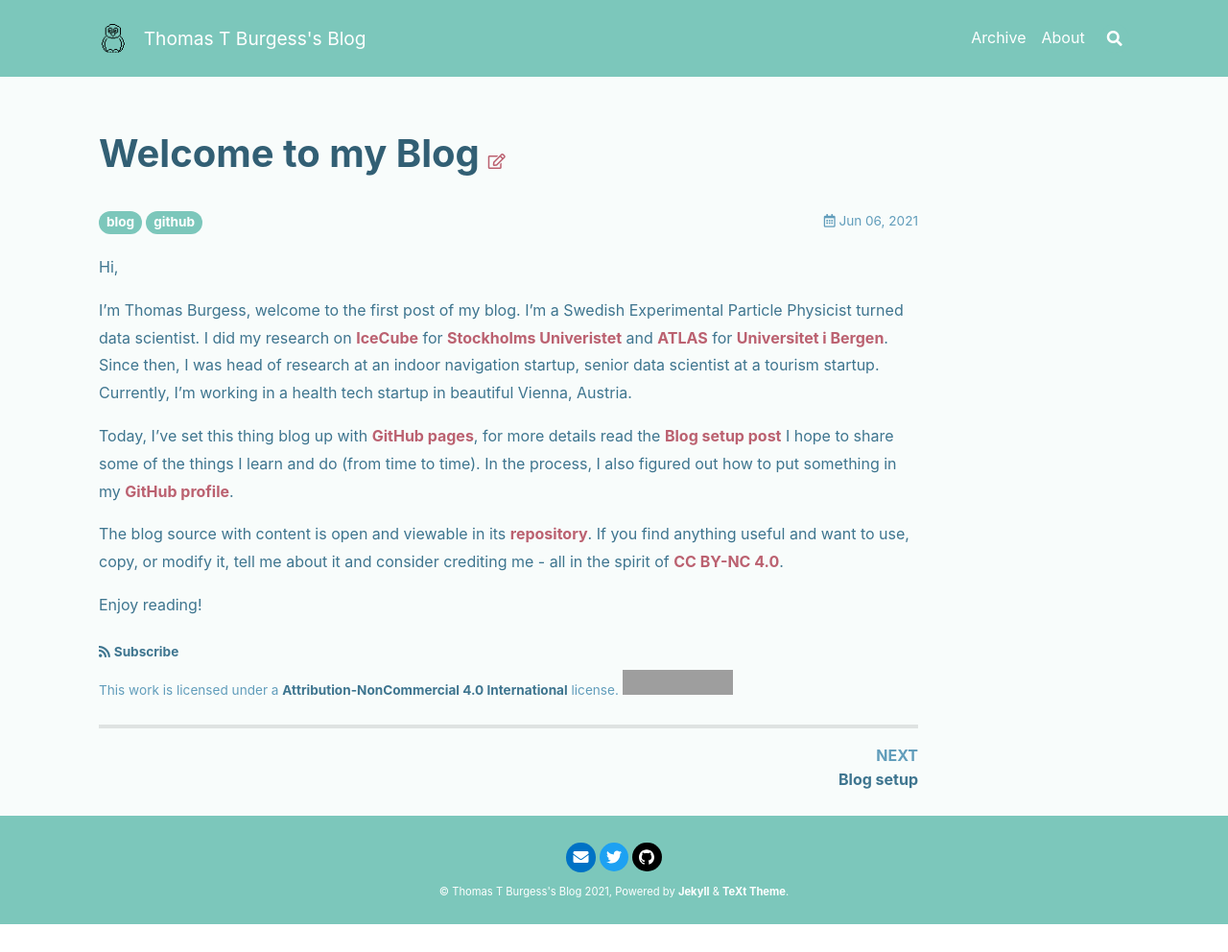
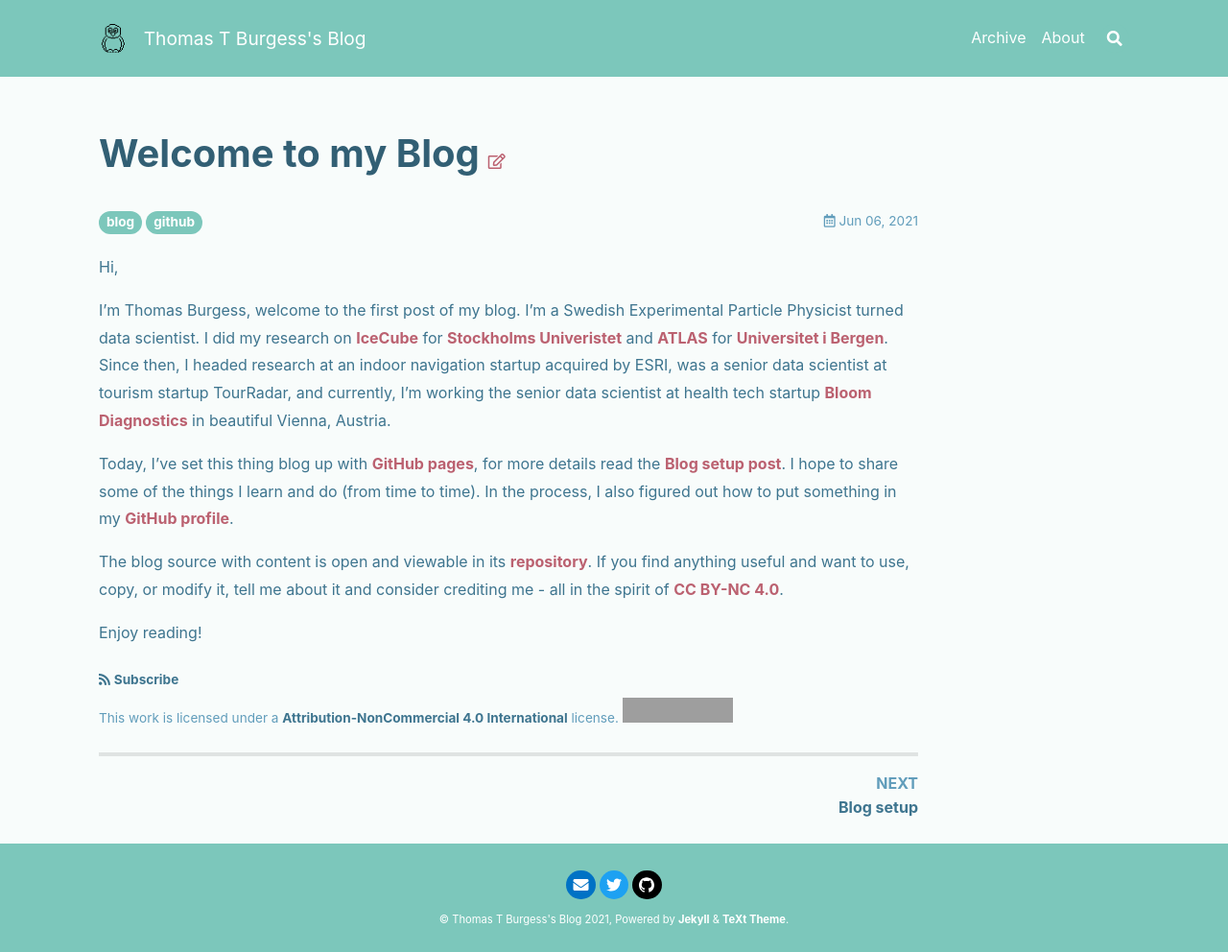
Before and after one commit to thomasburgess/thomasburgess.github.io, a Jekyll site: the page built from _posts/2021-06-06-Welcome-to-my-blog.md, in a window 1280 px wide. Shown: the whole page at 96% size. Built offline with Jekyll 4.4.1, drawn with Linux system fonts in a browser that asks for light colours; nearby versions of some CDN libraries; comment, search, counter and statistics services are not loaded; before the commit the page ends 963 px from its top, so only the background shows below that; grey boxes are pictures that could not be loaded.

Commit message:
Added a link

```diff
--- a/_posts/2021-06-06-Welcome-to-my-blog.md
+++ b/_posts/2021-06-06-Welcome-to-my-blog.md
@@ -12,16 +12,20 @@
 I’m Thomas Burgess, welcome to the first post of my blog.
 I’m a Swedish Experimental Particle Physicist turned data scientist.
 I did my research on [IceCube](https://icecube.wisc.edu/)
-for [Stockholms Univeristet](https://www.su.se/) and [ATLAS](https://atlas.cern/)
-for [Universitet i Bergen](https://www.uib.no).
-Since then, I was head of research at an indoor navigation startup,
-senior data scientist at a tourism startup. Currently, I’m working in a
-health tech startup in beautiful Vienna, Austria.
+for [Stockholms Univeristet](https://www.su.se/) and
+[ATLAS](https://atlas.cern/) for [Universitet i Bergen](https://www.uib.no).
+Since then, I headed research at an indoor navigation startup acquired by ESRI,
+was a senior data scientist at tourism startup TourRadar, and currently, I’m
+working the senior data scientist at health tech startup
+[Bloom Diagnostics](https://www.bloomdiagnostics.com/en_AT) in beautiful
+Vienna, Austria.
 
-Today, I’ve set this thing blog up with [GitHub pages](https://pages.github.com/),
-for more details read the [Blog setup post]({% post_url 2021-06-12-Blog-setup %})
-I hope to share some of the things I learn and do (from time to time).
-In the process, I also figured out how to put something in my
+Today, I’ve set this thing blog up with
+[GitHub pages](https://pages.github.com/),
+for more details read the
+[Blog setup post]({% post_url 2021-06-12-Blog-setup %}). I hope to share some
+of the things I learn and do (from time to time). In the process, I also
+figured out how to put something in my
 [GitHub profile](https://github.com/thomasburgess).
 
 The blog source with content is open and viewable in its
```
